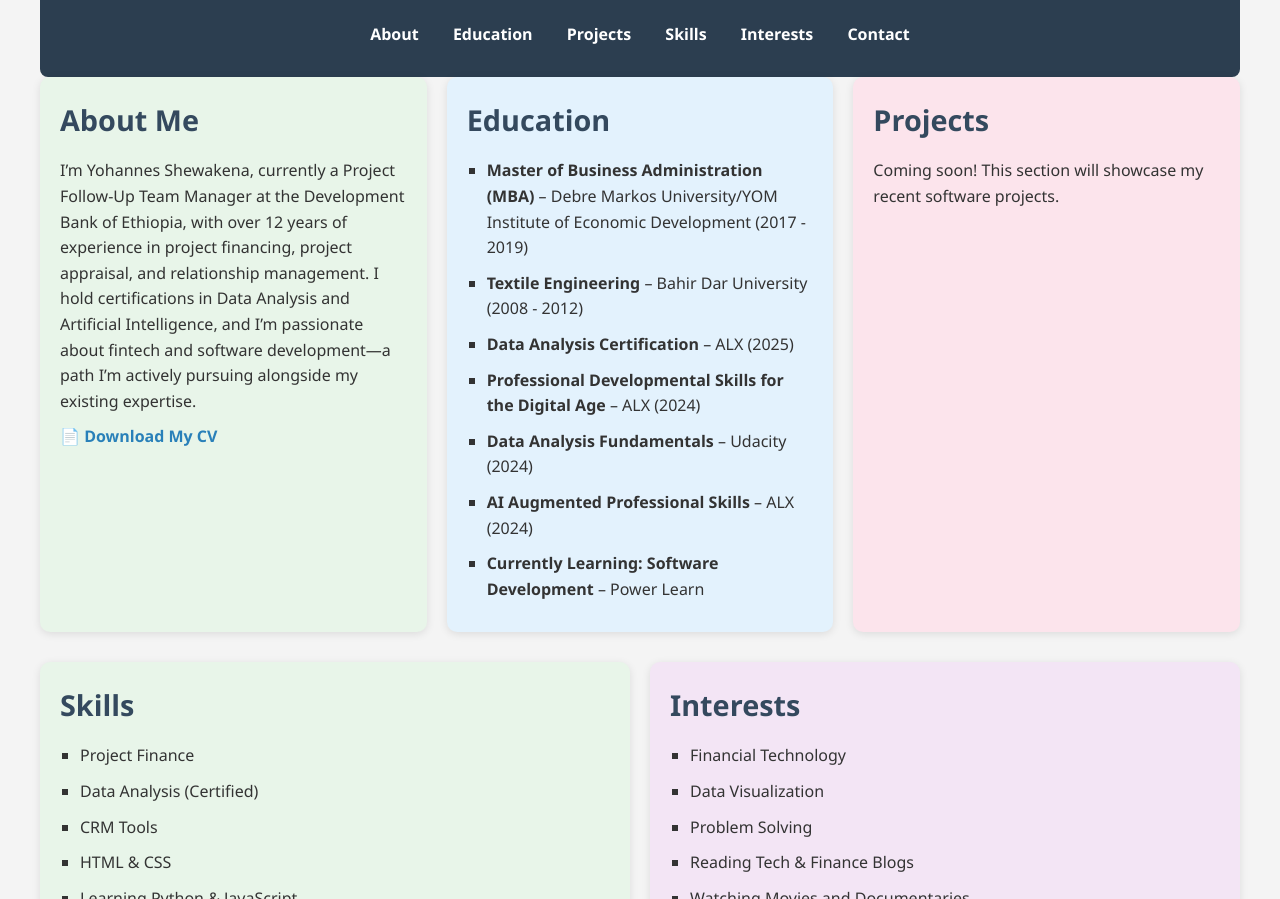
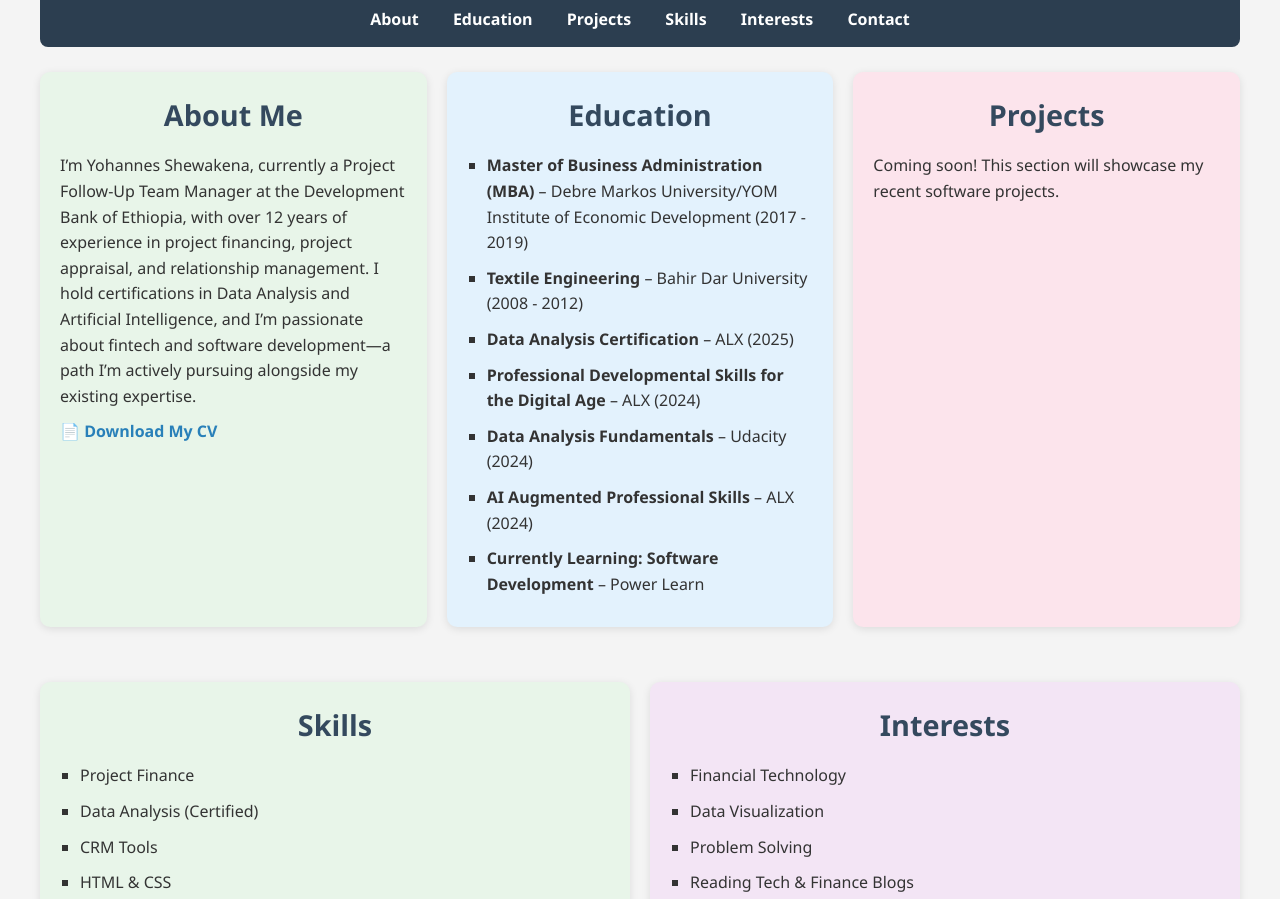
Before and after one commit to John-shewa2/Power-learn, a plain HTML site: page Web development/Hackaton/portfolio.html in a window 1280 px wide. Shown: the part 293-1192 px from the top of the page. Drawn offline with Linux system fonts and the light colour scheme.

Commit message:
finishing hackaton project

```diff
--- a/Web development/Hackaton/portfolio.css
+++ b/Web development/Hackaton/portfolio.css
@@ -1,4 +1,3 @@
-/* Reset some default styles */
 * {
   margin: 0;
   padding: 0;
@@ -17,17 +16,17 @@ body {
 /* Header */
 header {
   text-align: center;
-  margin-bottom: 40px;
+  margin-bottom: 32px;
 }
 
 .profile-photo {
   width: 150px;
   height: 150px;
-  border-radius: 50%; /* makes it circular */
+  border-radius: 50%;
   object-fit: cover;
   display: block;
-  margin: 0 auto 20px auto; /* centers the image */
-  border: 3px solid #2980b9; /* optional border */
+  margin: 0 auto 20px auto;
+  border: 3px solid #2980b9;
 }
 
 header h1 {
@@ -43,9 +42,9 @@ header p {
 /* Navigation */
 nav {
   background-color: #2c3e50;
-  padding: 30px 0;
+  padding: 15px 0;
   text-align: center;
-  margin-bottom: 30px;
+  margin-bottom: 32px;
   border-radius: 8px;
 }
 
@@ -81,6 +80,7 @@ section h2 {
   color: #34495e;
   margin-bottom: 15px;
   font-size: 1.8em;
+  text-align: center;
 }
 
 section ul {
@@ -142,6 +142,10 @@ footer {
   font-size: 0.9em;
 }
 
+footer p {
+  margin-top: 24px;
+}
+
 .social-links {
   margin-top: 15px;
 }
@@ -160,17 +164,11 @@ footer {
   transform: scale(1.2);
 }
 
-/* Shared layout container for consistent width */
-.container {
-  max-width: 1200px;
-  margin: 0 auto;
-  padding: 0 20px;
-}
-
-/* Wrapper around the body for consistent width */
+/* Layout containers for consistent width */
 body > header,
 body > nav,
 body > .about-education,
+body > .skills-interests,
 body > section,
 body > footer {
   max-width: 1200px;
@@ -178,79 +176,50 @@ body > footer {
 }
 
 /* Flexbox layout for About, Education, Projects */
-.about-education {
-  display: flex;
-  justify-content: space-between;
-  gap: 20px;
-  margin-top: 40px;
-}
-
-/* Specific background colors for each section */
-#about {
-  background-color: #e8f5e9; /* light green */
-}
-
-#education {
-  background-color: #e3f2fd; /* light blue */
-}
-
-#projects {
-  background-color: #fce4ec; /* light pink */
-}
-
-/* Each section inside the flex container */
-.about-education section {
-  flex: 1;
-  padding: 20px;
-  border-radius: 10px;
-  box-shadow: 0 2px 8px rgba(0, 0, 0, 0.1);
-}
-
-body > header,
-body > nav,
-body > .skills-interests,
-body > section,
-body > footer {
-  max-width: 1200px;
-  margin: 0 auto;
-}
-
-/* Flexbox layout for Skills and Interests */
+.about-education,
 .skills-interests {
   display: flex;
   justify-content: space-between;
   gap: 20px;
-  margin-top: 40px;
+  margin-bottom: 32px;
 }
 
-/* Each section inside the skills-interests container */
+.about-education section,
 .skills-interests section {
   flex: 1;
   background-color: #fcfcfc;
   padding: 20px;
   border-radius: 10px;
   box-shadow: 0 2px 8px rgba(0, 0, 0, 0.1);
+  margin-top: 25px;
 }
 
-.skills-interests {
-  display: flex;
-  justify-content: space-between;
-  gap: 20px;
-  margin-top: 40px;
+/* Specific background colors for each section */
+#about,
+#skills {
+  background-color: #e8f5e9;
 }
 
-.skills-interests section {
-  flex: 1;
-  padding: 20px;
-  border-radius: 10px;
-  box-shadow: 0 2px 8px rgba(0, 0, 0, 0.1);
+#education {
+  background-color: #e3f2fd;
 }
 
-/* Background colors */
-#skills {
-  background-color: #e8f5e9; /* light green */
+#projects {
+  background-color: #fce4ec;
 }
 
 #interests {
-  background-color: #f3e5f5; /* light purple */
+  background-color: #f3e5f5;
 }
+
+#contact {
+  background-color: #ececec;
+}
+
+/* Responsive Flexbox for mobile */
+@media (max-width: 768px) {
+  .about-education,
+  .skills-interests {
+    flex-direction: column;
+  }
+}
```
Also changed, not shown: Web development/Hackaton/portfolio.html (+1 -13 lines).
